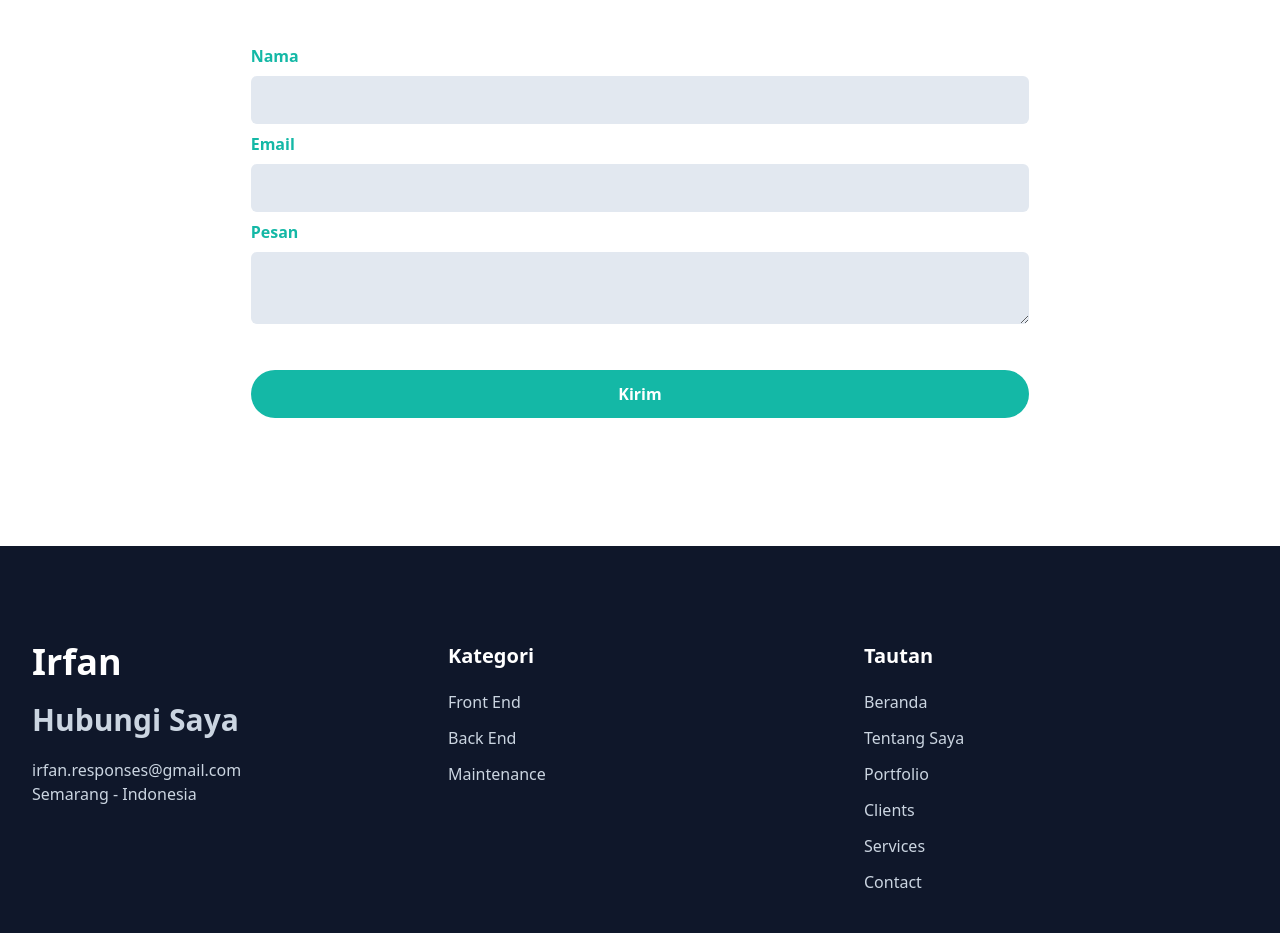
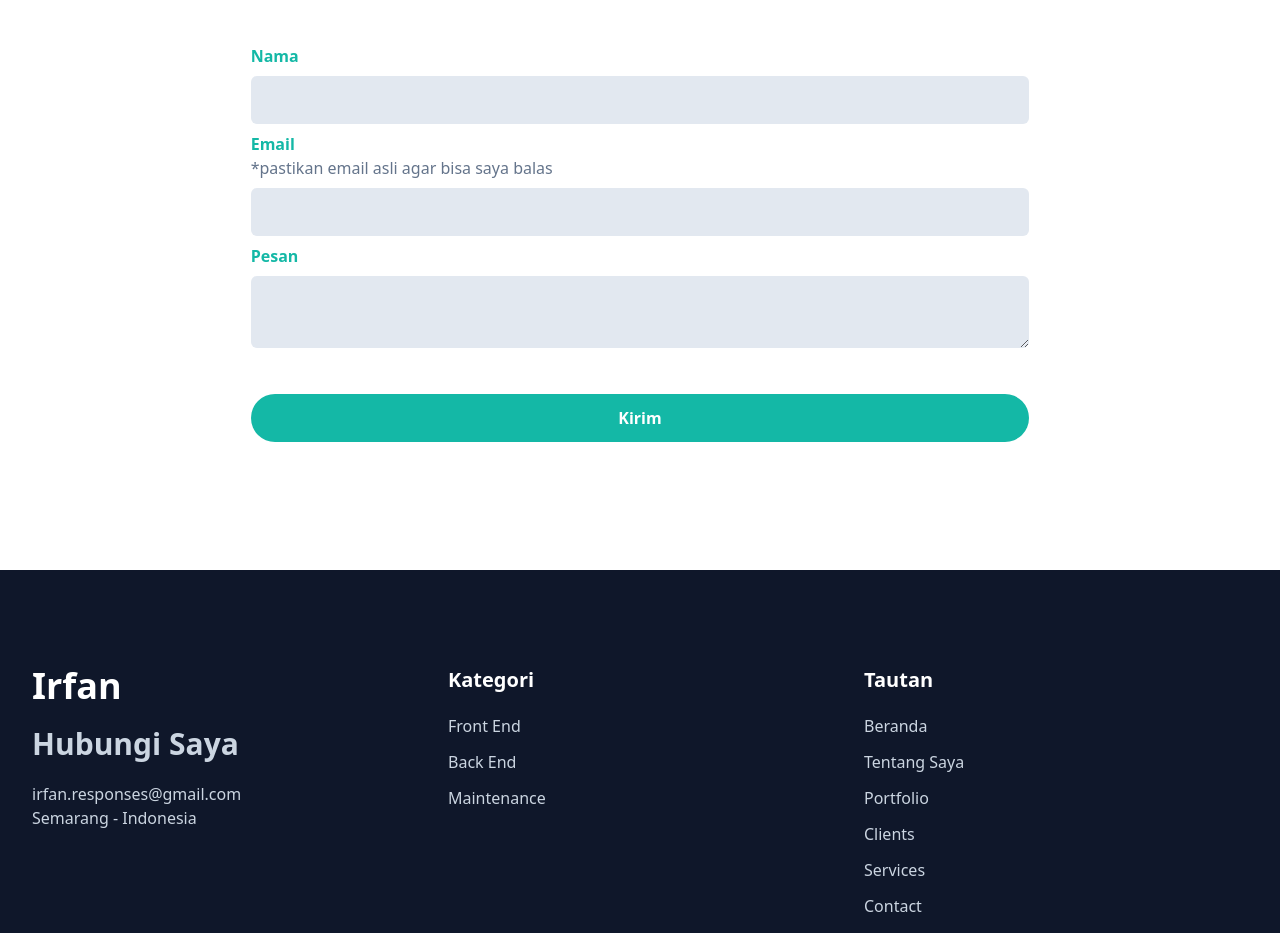
Before and after one commit to IrfanNha/davinchi-X.github.io, a website: page index.html in a window 1280 px wide. Shown: the part 4500-5433 px from the top of the page. Drawn offline with nearby package versions, Linux system fonts and the light colour scheme.

Commit message:
Update index.html

```diff
--- a/index.html
+++ b/index.html
@@ -573,7 +573,8 @@
                 />
 
                 <label for="email_id" class="text-base font-bold text-primary"
-                  >Email</label
+                  >Email
+                  <p class="text-base font-medium text-secondary">*pastikan email asli agar bisa saya balas</p></label
                 >
                 <input
                   type="text"
```
